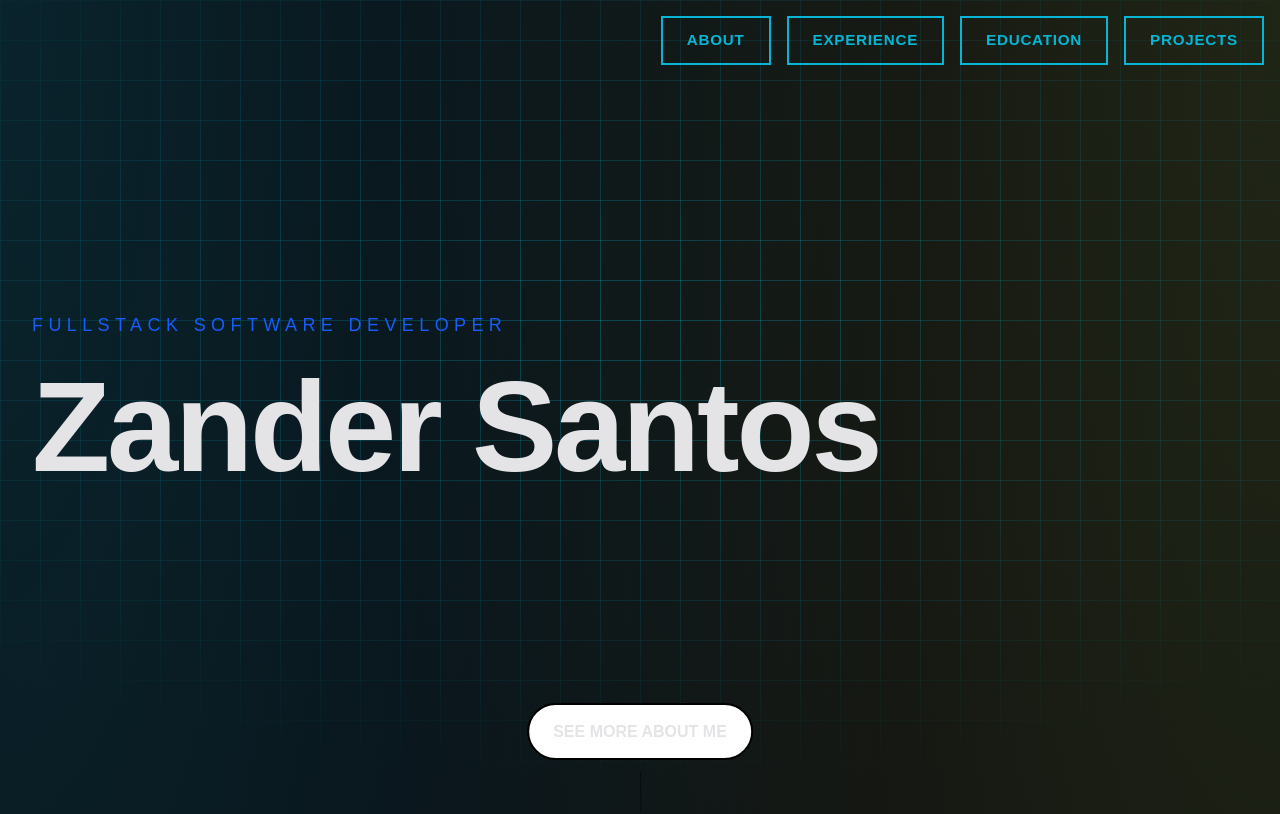
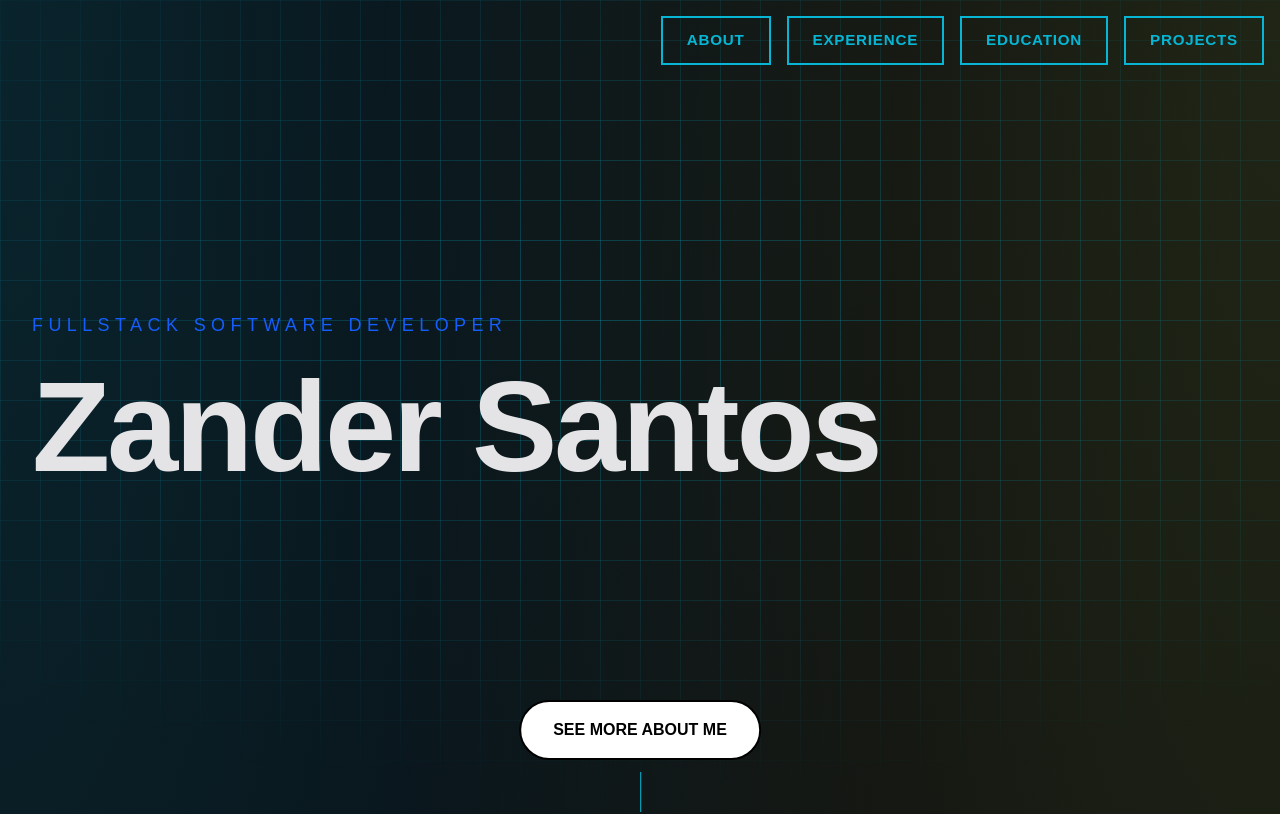
Before and after one commit to zandersantos/zander-santos-portfolio, a Next.js app in the folder zander-santos-portfolio/: page / in a window 1280 px wide. Shown: the top 814 px of the page. Built offline with nearby package versions, Linux system fonts and the light colour scheme.

Commit message:
Updated the scroll down styling

```diff
--- a/zander-santos-portfolio/app/globals.css
+++ b/zander-santos-portfolio/app/globals.css
@@ -104,11 +104,12 @@ html {
 }
 
 .scroll-down {
-  padding: 0.9rem 1.5rem;
+  padding: 1rem 2rem;
   text-transform: uppercase;
   font-size: 1.0rem;
   font-weight: 700;
 
+  color: black;
   border: 2px solid black;
   border-radius: 9999px;
   background-color: white;
@@ -128,7 +129,7 @@ html {
   width: 1px;
   height: 40px;
 
-  background: rgba(0, 0, 0, 0.49);
+  background: #06b6d4;
 }
 
 .scroll-down:hover {
```
